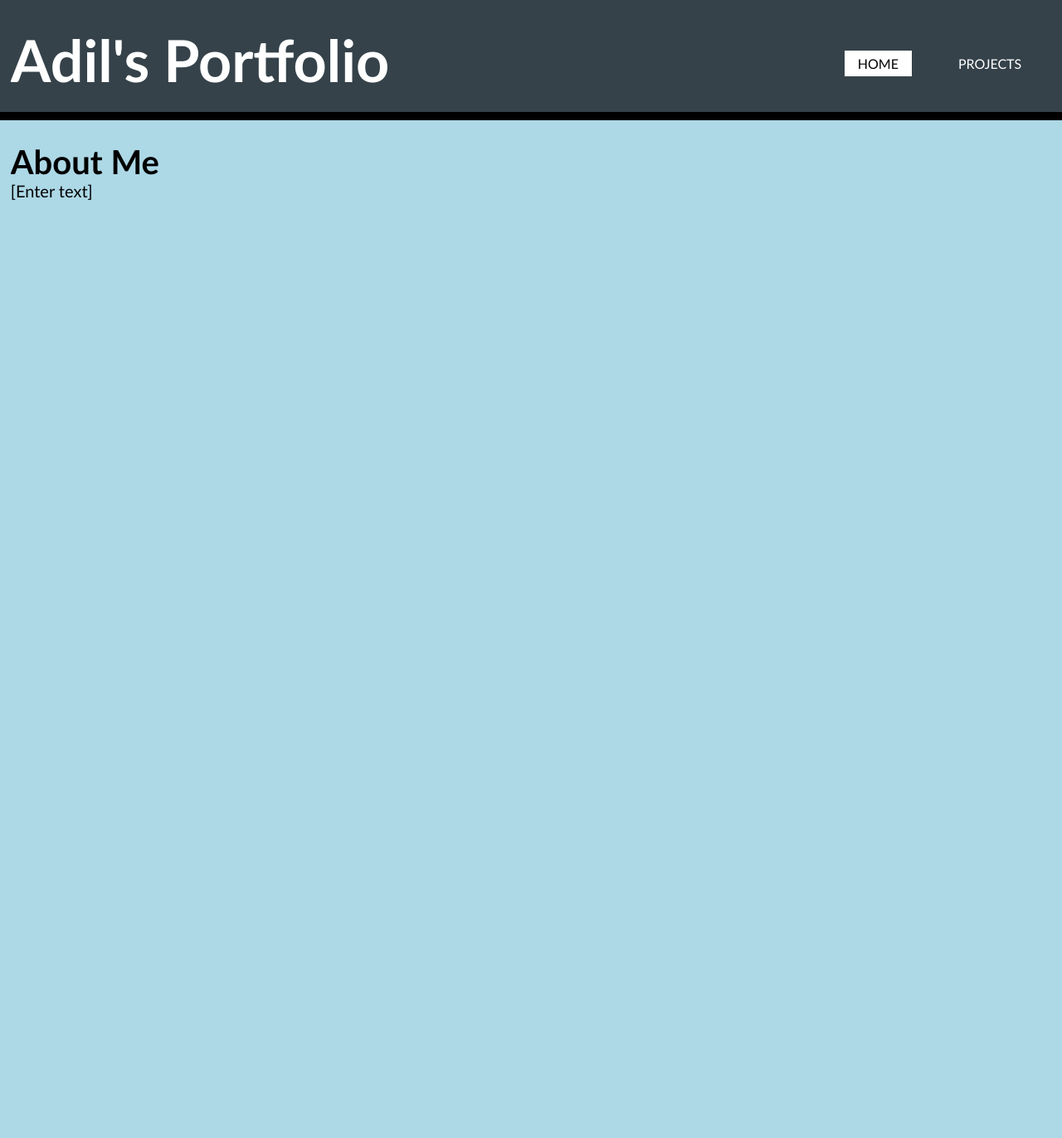
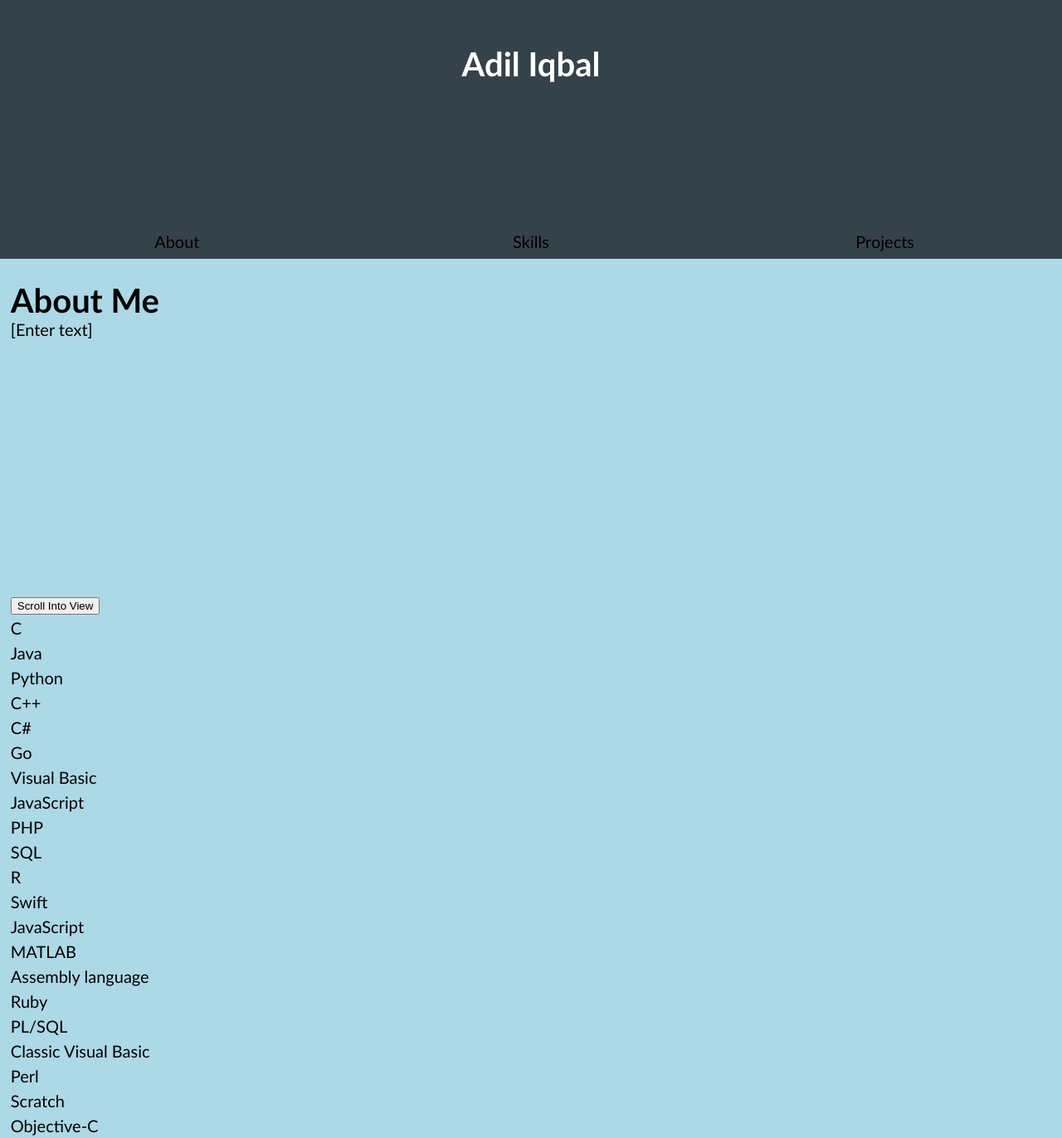
Before and after one commit to AdilIqbal95/Portfolio, a plain HTML site: page index.html in a window 1280 px wide. Shown: the whole page at 83% size. Before the commit the page ends 800 px from the top, so only its background shows below. Drawn offline with Linux system fonts and the light colour scheme.

Commit message:
Updated header and moved navbar below header

```diff
--- a/index.html
+++ b/index.html
@@ -7,24 +7,21 @@
     <meta name="description" content="Projects">
     <title>Adil's Portfolio</title>
     <link rel="stylesheet" href="styles/styles.css">
+
   </head>
   <body>
     <header>
      <div class="container">
       <div id="title">
-        <h1>Adil's Portfolio</h1>
+        <h1>Adil Iqbal</h1>
       </div>
-      <nav>
-        <ul>
-          <li class="active"><a href="index.html">Home</a></li>
-          <li><a href="2_truths_1_lie.html">Projects</a></li>
-        </ul>
-      </nav>
      </div>
-
-
     </header>
-
+    <nav id="navBar">
+      <a>About</a>
+      <a>Skills</a>
+      <a>Projects</a>
+    </nav>
     <section id ="About_me">
       <div class="container">
         <h2>About Me</h2>
@@ -34,6 +31,36 @@
       </div>
     </section>
 
+    <section >
+      <div class="container">
+        <button class="btn">Scroll Into View</button>
+        <ul>
+            <li>C</li>
+            <li>Java</li>
+            <li>Python</li>
+            <li>C++</li>
+            <li>C#</li>
+            <li>Go</li>
+            <li>Visual Basic</li>
+            <li>JavaScript</li>
+            <li>PHP</li>
+            <li>SQL</li>
+            <li>R</li>
+            <li>Swift</li>
+            <li class="special">JavaScript</li>
+            <li>MATLAB</li>
+            <li>Assembly language</li>
+            <li>Ruby</li>
+            <li>PL/SQL</li>
+            <li>Classic Visual Basic</li>
+            <li>Perl</li>
+            <li>Scratch</li>
+            <li>Objective-C</li>
+        </ul>
+    </div>
+
+    </section>
+
   </body>
-
+  <script src="scripts/index.js"></script>
 </html>
--- /dev/null
+++ b/scripts/index.js
@@ -0,0 +1,6 @@
+let btn = document.querySelector('.btn');
+let el = document.querySelector('.special');
+
+btn.addEventListener('click', function () {
+    el.scrollIntoView(true);
+});
--- a/styles/styles.css
+++ b/styles/styles.css
@@ -20,70 +20,46 @@ ul{
 }
 @font-face{
   font-family: googleFont;
-
 }
 
 
 /* Header */
-header{
+header {
   background:#35424a;
   color:#ffffff;
   padding-top:20px;
   min-height:70px;
-  border-bottom:#000 10px solid;
+  height: 250px;
+  text-align: center;
+}
+
+
+#navBar{
+  display: grid;
+  grid-template-columns: repeat(3, 33.333%);
+  background:#35424a;
+}
+
+a{
+  padding: 5px 15px;
+  border: 1px solid transparent;
+  transition: 0.6s ease;
+  text-align: center;
 
 }
 
-header a{
-  color:#ffffff;
-  text-decoration:none;
-  text-transform:uppercase;
-  font-size: 16px;
-
-}
-
-header li{
-  float: left;
-  display: inline;
-  padding: 0 20px 0 20px;
-
-}
-
-header #title{
-  float:left;
-}
-
-header #title h1{
-  margin:0;
-  font-size: 70px;
-  margin-bottom: 10px;
-}
-
-header nav{
-  float:right;
-  margin-top:40px;
-
-}
-
-ul li a{
-  padding: 5px 15px;
-  border: 1px solid transparent;
-  transition: 0.6s ease;
-
-}
-
-ul li a:hover{
+a:hover{
   background-color: #fff;
   color: #000;
 
 }
-
+/*
 ul li.active a{
   background-color: #fff;
   color: #000;
 
 }
-
+*/
 /*Main section*/
 #About_me{
   min-height: 400px;
@@ -105,79 +81,3 @@ ul li.active a{
   bottom: 30px;
 
 }
-
-.image img{
-  width:270px;
-  height: auto;
-  margin-left: 20px;
-  position: relative;
-  bottom: 235px;
-  left: 30px;
-  border-style: solid;
-
-}
-
-----------------------------------------------------------------------------------------------------
-/*
-2_truths_1_lie
-
-.container2{
-  margin-left: 30px;
-
-}
-
-.container2 h1{
-  font-size: 50px;
-  padding:0;
-  margin-top:20px;
-  margin-bottom: 0px;
-  font-family: 'Nerko One',cursive;
-}
-
-
-.input{
-  font-size: 25px;
-  font-weight: 700;
-  font-family: Georgia;
-
-}
-
-#Submit{
-  width: 150px;
-  height: 40px;
-  font-size: 23px;
-  background-color: grey;
-  color: #fff;
-  margin-top: 15px;
-  margin-bottom: 40px;
-}
-
-table{
-  border-collapse: collapse;
-  width: 80%;
-  margin-left: 30px;
-  background-color: #fff;
-
-
-}
-table th{
-  color: black;
-  font-size: 23px;
-  font-weight: 400;
-  font-family: Georgia;
-}
-
-table, th, td{
-  border: 2px solid black;
-  padding: 2px;
-
-}
-
-td{
-  font-size: 20px;
-  color: black;
-  font-weight: 300;
-  font-family: Georgia;
-}
-*/
-----------------------------------------------------------------------------------------------------
```
Also changed, not shown: scripts/script.js (deleted, +0 -36 lines).
